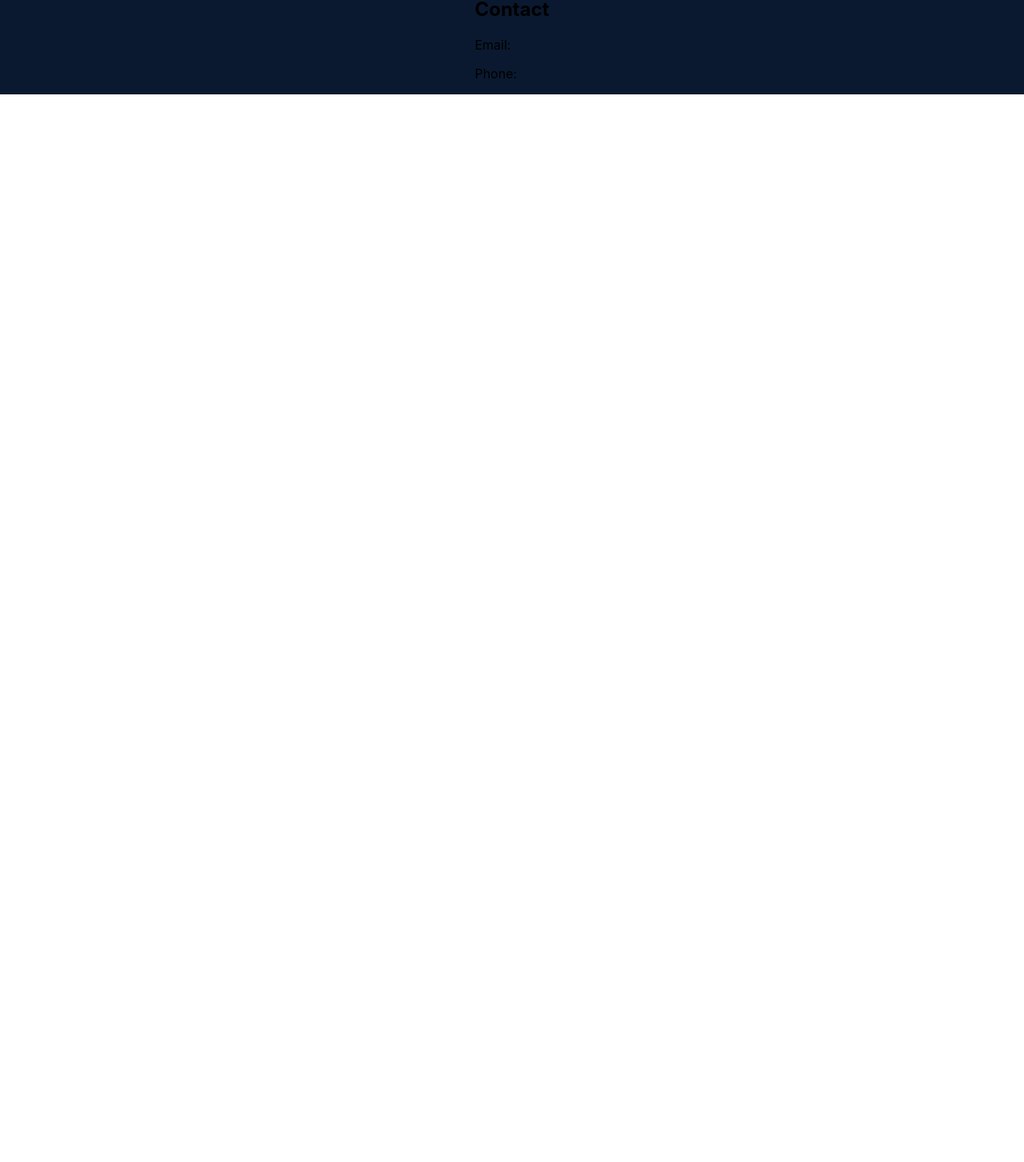
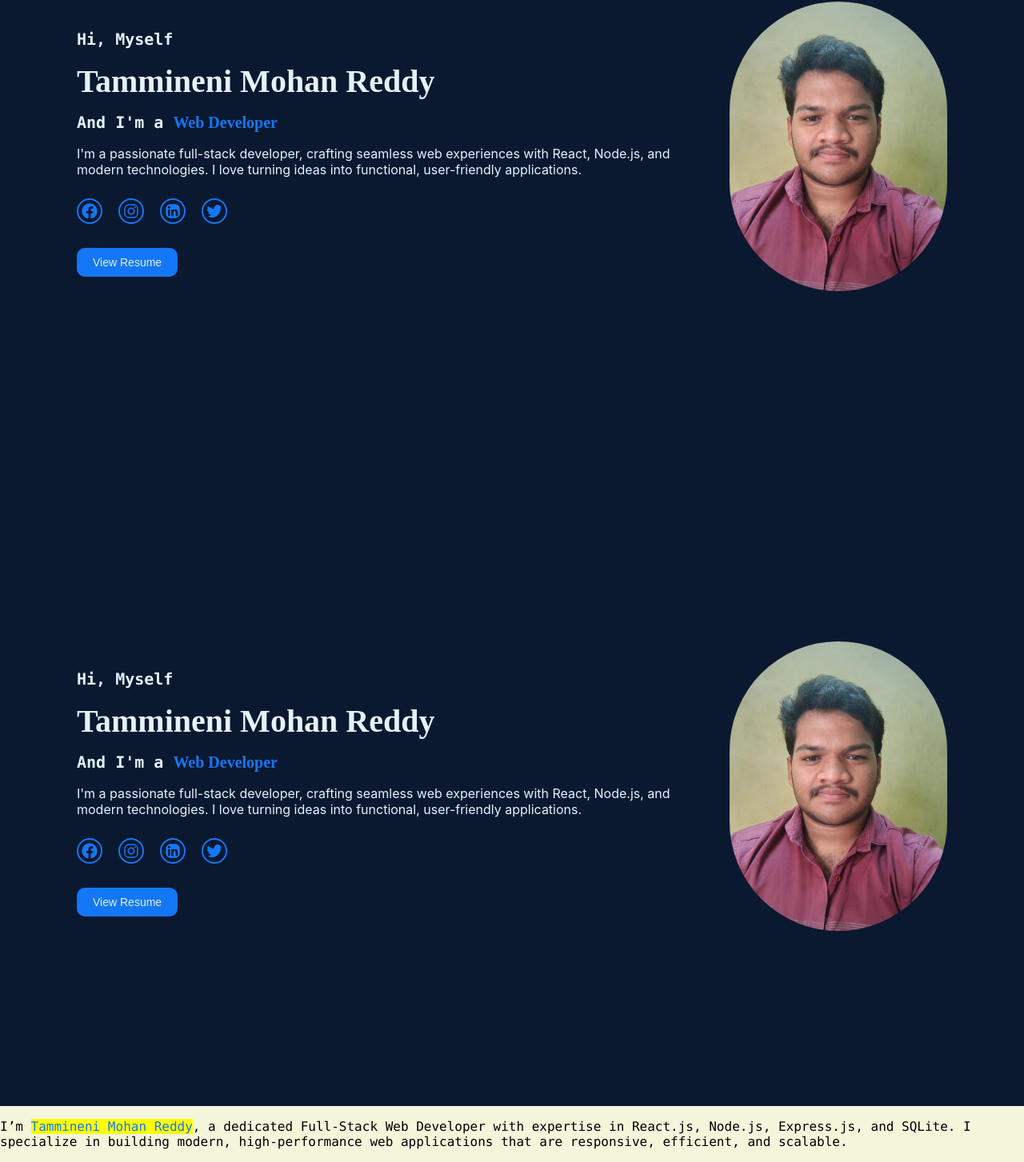
Before and after one commit to mohanreddytm/portfolio, a React (Create React App) app: page / in a window 1280 px wide. Shown: the part 1017-2470 px from the top of the page at 80% size. Before the commit the page ends 1135 px from the top, so only its background shows below. Built offline with nearby package versions, Linux system fonts and the light colour scheme.

Commit message:
Animation working

```diff
--- a/package.json
+++ b/package.json
@@ -7,6 +7,7 @@
     "@testing-library/jest-dom": "^6.6.3",
     "@testing-library/react": "^16.2.0",
     "@testing-library/user-event": "^13.5.0",
+    "aos": "^2.3.4",
     "react": "^19.0.0",
     "react-dom": "^19.0.0",
     "react-icons": "^5.5.0",
--- a/src/App.css
+++ b/src/App.css
@@ -9,6 +9,14 @@
 
   display: flex;
   justify-content: center;
+
+  position:fixed;
+  top:0px;
+  left:0px;
+  right:0px;
+  background-color: #0A192F;
+  z-index: 1000;
+
 }
 
 header{
@@ -16,8 +24,14 @@ header{
   justify-content: space-between;
   align-items: center;
   width: 85%;
+
+
 }
 
+#skills{
+  background-color: #1C2838;
+
+}
 
 
 .portfolio-heading{
@@ -63,7 +77,7 @@ a:hover {
   align-items: center;
   width: 85%;
   justify-content: space-between;
-  height: 90vh;
+
 }
 
 .home-content{
@@ -85,9 +99,18 @@ a:hover {
   font-weight: bold;
 }
 
+#about{
+  background-color: #F5F5DC;
+  height:90vh
+}
+
 .profile-image{
   width: 25%;
   border-radius: 160px;
+}
+
+.menu-icon{
+  display: none;
 }
 
 .icons{
@@ -99,13 +122,20 @@ a:hover {
   border: 2px solid #1477f7;
   border-radius: 20px;
   padding: 4px;
+}
 
-}
+
 
 .icons:hover{
   border-radius: 20px;
   box-shadow: 0px 0px 10px 0px #1477f7;
+  background-color: #1477f7;
+  color: #a7aebc;
 }
+
+
+
+
 
 .web-developer-span{
   color:#1477f7;
@@ -133,7 +163,83 @@ a:hover {
 }
 
 
+section{
+  height:100vh;
+
+}
+
+.special-about-me-content{
+  color:#1477f7;
+}
+
+#about p{
+  font-size: 16px;
+  font-weight: 500;
+  font-family: "Lucida Console", "Courier New", monospace;
+}
+
+.nav-active{
+  display: block;
+  position:absolute;
+  right:40px;
+  top:10vh;
+  background-color: #a7aebc;
+}
+
+.menu-links{
+  display: flex;
+  flex-direction: column;
+  display: none;
+}
+
+.menu-links a{
+  color:#0A192F;
+  font-size: 20px;
+  font-weight: bold;
+  padding: 10px;
+  text-align: center;
+
+
+}
+
+.nav-inactive{
+  display: none;
+}
+
+.menu-links{
+  display: flex;
+  flex-direction: column;
+
+}
+
+@media screen and (max-width: 991px) {
+  .nav-main{
+    display: none;
+  }
+  .menu-links{
+    display: block;
+  }
+  .menu-icon{
+    display: block;
+    color:#a7aebc;
+    font-size: 30px;
+    cursor: pointer;
+  }
+}
+
+[data-aos="fade-up"] {
+  transform: translateY(30px); /* Moves only 2cm */
+  opacity: 0;
+  transition: opacity 0.6s ease-out, transform 0.6s ease-out;
+}
+
+[data-aos="fade-up"].aos-animate {
+  transform: translateY(0);
+  opacity: 1;
+}
+
 
 html{
   scroll-behavior: smooth;
+  scrollbar-width:none;
 }
--- a/src/App.js
+++ b/src/App.js
@@ -1,18 +1,53 @@
+import {useState, useEffect} from 'react';
+
 
 import { FaFacebook, FaInstagram, FaLinkedin, FaTwitter } from "react-icons/fa";
 
 import profile from './images/profile.jpg';
 
+import { IoIosMenu } from "react-icons/io";
+
+import AOS from "aos";
+import "aos/dist/aos.css";
+
 import './App.css';
 
 const App = () => {
+
+  useEffect(() => {
+    AOS.init({
+      duration: 600,
+      once: true,
+      offset: 10,
+      easing: "ease-out"
+    });
+  }, []);
+
+  const [toggleMenu, setToggleMenu] = useState(false);
+
+  const onClickMenuIcon = () => {
+    setToggleMenu(!toggleMenu);
+  }
+
+
   return (
     <div className="initial-container">
       <div className="header-container">
         <header>
           <h1 className="portfolio-heading">Portfolio</h1>
-          <nav>
-            <ul>
+          <IoIosMenu onClick={onClickMenuIcon} className="menu-icon" />
+          <nav className={toggleMenu ? 'nav-active' : 'nav-inactive'}>
+            <ul className="menu-links">
+              <li><a href="#home">Home</a></li>
+              <li><a href="#about">About</a></li>
+              <li><a href="#skills">Skills</a></li>
+              <li><a href="#services">Services</a></li>
+              <li><a href="#projects">Projects</a></li>
+              <li><a href="#contact">Contact</a></li>
+            </ul>
+          </nav>
+          <nav className='nav-main'>
+            <ul className="nav-links">
               <li><a href="#home">Home</a></li>
               <li><a href="#about">About</a></li>
               <li><a href="#skills">Skills</a></li>
@@ -26,20 +61,65 @@ const App = () => {
       <div className="main-container">
         <section className="main-containers" id="home">
           <div className="home-content">
-            <h1 className="name-head-1">Hi, Myself</h1>
-            <h1 className="name-head-2">Tammineni Mohan Reddy</h1>
-            <h1 className="name-head-1">And I'm a <span className="web-developer-span">Web Developer</span></h1>
-            <p className='profile-description'>I'm a passionate full-stack developer, crafting seamless web experiences with React, Node.js, and modern technologies.
+            <h1  data-aos="fade-up"className="name-head-1">Hi, Myself</h1>
+            <h1  data-aos="fade-up"className="name-head-2">Tammineni Mohan Reddy</h1>
+            <h1 data-aos="fade-up" className="name-head-1">And I'm a <span className="web-developer-span">Web Developer</span></h1>
+            <p data-aos="fade-up" className='profile-description'>I'm a passionate full-stack developer, crafting seamless web experiences with React, Node.js, and modern technologies.
               I love turning ideas into functional, user-friendly applications.</p>
-            <ul>
+            <ul data-aos="fade-up">
               <li><FaFacebook className='icons' /></li>
               <li><FaInstagram className='icons' /></li>
               <li><FaLinkedin className='icons' /></li>
               <li><FaTwitter className='icons' /></li>
             </ul>
-            <button className="resume-button">View Resume</button>
+            <button data-aos="fade-up" className="resume-button">View Resume</button>
           </div>
           <img src={profile} alt='profile' className="profile-image" />
+
+        </section>
+        <section className="main-containers" id="home">
+          <div className="home-content">
+            <h1 data-aos="fade-up" className="name-head-1">Hi, Myself</h1>
+            <h1 data-aos="fade-up" className="name-head-2">Tammineni Mohan Reddy</h1>
+            <h1 data-aos="fade-up" className="name-head-1">And I'm a <span className="web-developer-span">Web Developer</span></h1>
+            <p data-aos="fade-up" className='profile-description'>I'm a passionate full-stack developer, crafting seamless web experiences with React, Node.js, and modern technologies.
+              I love turning ideas into functional, user-friendly applications.</p>
+            <ul data-aos="fade-up">
+              <li><FaFacebook className='icons' /></li>
+              <li><FaInstagram className='icons' /></li>
+              <li><FaLinkedin className='icons' /></li>
+              <li><FaTwitter className='icons' /></li>
+            </ul>
+            <button data-aos="fade-up" className="resume-button">View Resume</button>
+          </div>
+          <img src={profile} alt='profile' className="profile-image" />
+
+        </section>
+        <section className="main-containers" id="home">
+          <div className="home-content">
+            <h1 data-aos="fade-up"  className="name-head-1">Hi, Myself</h1>
+            <h1 data-aos="fade-up" className="name-head-2">Tammineni Mohan Reddy</h1>
+            <h1 data-aos="fade-up" className="name-head-1">And I'm a <span className="web-developer-span">Web Developer</span></h1>
+            <p data-aos="fade-up" className='profile-description'>I'm a passionate full-stack developer, crafting seamless web experiences with React, Node.js, and modern technologies.
+              I love turning ideas into functional, user-friendly applications.</p>
+            <ul data-aos="fade-up">
+              <li><FaFacebook className='icons' /></li>
+              <li><FaInstagram className='icons' /></li>
+              <li><FaLinkedin className='icons' /></li>
+              <li><FaTwitter className='icons' /></li>
+            </ul>
+            <button data-aos="fade-up" className="resume-button">View Resume</button>
+          </div>
+          <img src={profile} alt='profile' className="profile-image" />
+
+        </section>
+        <section id="about">
+          <p>
+            I’m <mark className="special-about-me-content">Tammineni Mohan Reddy</mark>, a dedicated Full-Stack Web Developer with expertise in React.js, Node.js, Express.js, and SQLite. I specialize in building modern, high-performance web applications that are responsive, efficient, and scalable.
+          </p>
+          <p>
+           I enjoy turning ideas into reality through clean code and seamless UI/UX. Whether it's frontend development, backend APIs, or full-stack solutions, I focus on delivering high-quality and optimized web applications.
+          </p>
 
         </section>
         <section id="skills">
```
Also changed, not shown: 1 other file (tests, documents, lock files or other folders).
